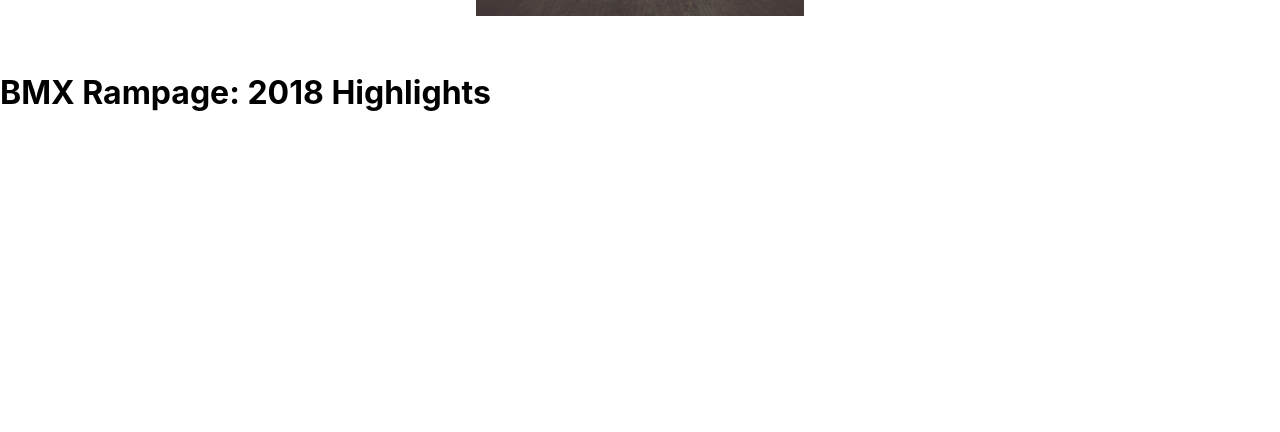
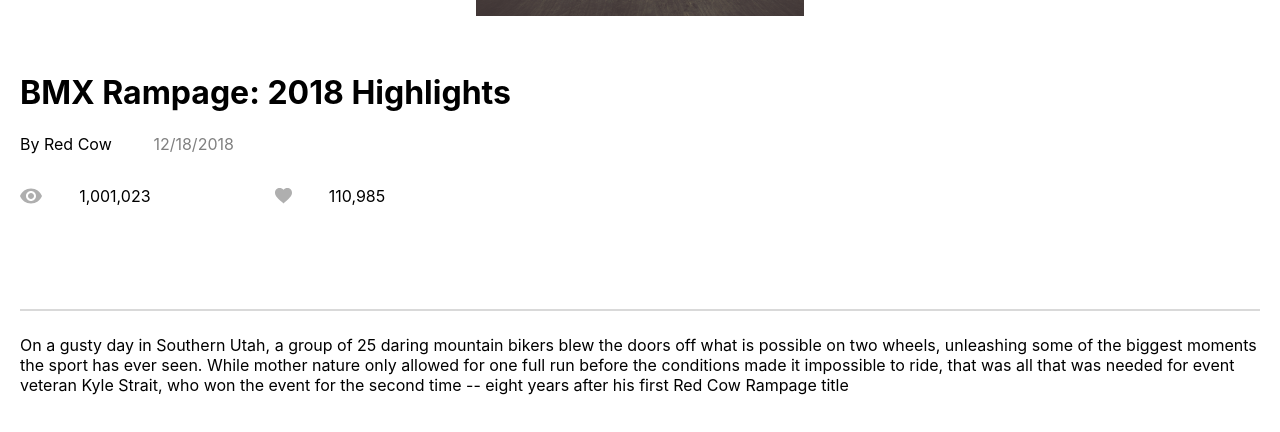
Before and after one commit to ArmuganAshraf/armugan_ashraf_brainflix, a React (Create React App) app in the folder sprint-1/: page / in a window 1280 px wide. Shown: the part 440-872 px from the top of the page. Before the commit the page ends 800 px from the top, so only its background shows below. Built offline with nearby package versions, Linux system fonts and the light colour scheme; grey boxes are pictures that could not be loaded.

Commit message:
hero section complete,added components folder

```diff
--- a/sprint-1/src/App.js
+++ b/sprint-1/src/App.js
@@ -3,6 +3,8 @@
 import MainPic from './Images/Mohan-muruge.jpg';
 import Logo from './Logo/Logo-brainflix.svg';
 import HeroImage from './Images/video-list-0.jpg';
+import Views from './Icons/SVG/Icon-views.svg';
+import Likes from './Icons/SVG/Icon-likes.svg';
 
 class App extends React.Component{
   render(){
@@ -47,6 +49,28 @@
           <div className='hero__header'>
             <h1>BMX Rampage: 2018 Highlights</h1>
 
+              <div>
+                <p>By Red Cow <span>12/18/2018</span></p>
+              </div>
+
+            <div className='hero__info'>
+              <img src={Views} className='hero__info--views' />
+              <p>1,001,023</p>
+              <img src={Likes} className='hero__info--likes'/>
+              <p>110,985</p>
+            </div>
+
+          </div>
+          <div className='hero__description'>
+          On a gusty day in Southern Utah, a group of 25
+          daring mountain bikers blew the doors off what is
+          possible on two wheels, unleashing some of the
+          biggest moments the sport has ever seen. While
+          mother nature only allowed for one full run before
+          the conditions made it impossible to ride, that was
+          all that was needed for event veteran Kyle Strait,
+          who won the event for the second time -- eight years
+          after his first Red Cow Rampage title
           </div>
 
         </div>
--- a/sprint-1/src/App.scss
+++ b/sprint-1/src/App.scss
@@ -59,4 +59,32 @@
     width: 100%;
     margin: 16px 0 32px 0;
   }
+  &__header{
+    margin: 0 20px;
+
+    span{
+      margin-left: 3%;
+      color: grey;
     }
+  }
+  &__info{
+    display: flex;
+    border-bottom: 2px solid rgba(128, 128, 128, 0.3);
+    padding-bottom: 7%;
+    &--views{
+      margin-right: 3%;
+    }
+
+    &--likes{
+      margin-right: 3%;
+    }
+
+    p{
+      margin-right: 10%;
+    }
+  }
+
+  &__description{
+    margin: 24px 20px 40px 20px;
+  }
+}
```
Also changed, not shown: 2 other files (tests, documents, lock files or other folders). Lines whose indentation alone changed are shown as unchanged.
